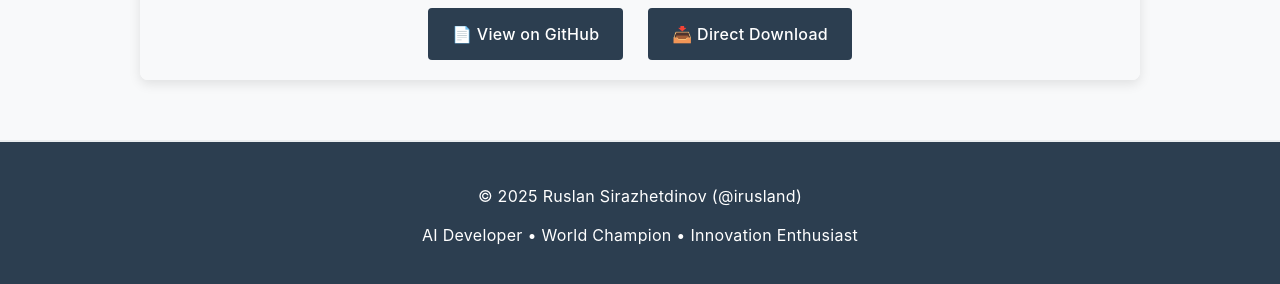
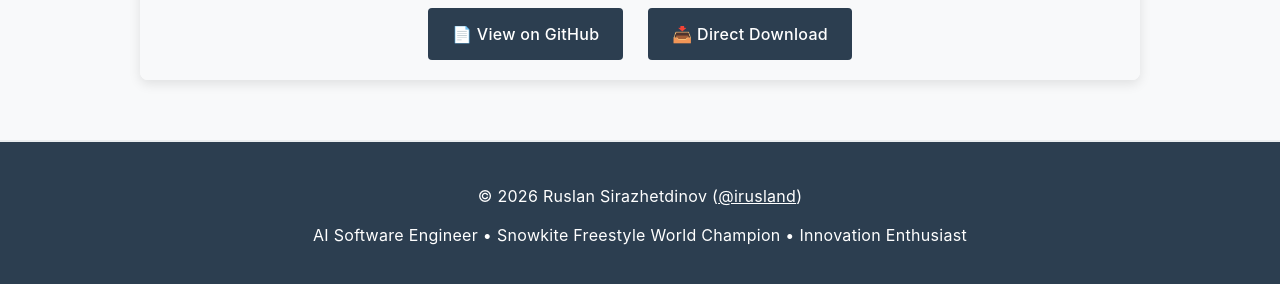
Before and after one commit to irusland/irusland.github.io, a plain HTML site: page index.html in a window 1280 px wide. Shown: the part 3292-3576 px from the top of the page. Drawn offline with Linux system fonts and the light colour scheme.

Commit message:
Update title and footer with refined professional description and dynamic year

```diff
--- a/index.html
+++ b/index.html
@@ -3,7 +3,7 @@
 <head>
     <meta charset="UTF-8">
     <meta name="viewport" content="width=device-width, initial-scale=1.0">
-    <title>Ruslan Sirazhetdinov - AI Developer & World Champion</title>
+    <title>Ruslan Sirazhetdinov - Master of Sports and Computer Science</title>
     <style>
         * {
             margin: 0;
@@ -627,8 +627,8 @@
     <!-- Footer -->
     <footer class="footer">
         <div class="container">
-            <p>&copy; 2025 Ruslan Sirazhetdinov (@irusland)</p>
-            <p>AI Developer • World Champion • Innovation Enthusiast</p>
+            <p>&copy; <span id="year"></span> Ruslan Sirazhetdinov (<a href="http://t.me/irusland" target="_blank" style="color: inherit; text-decoration: underline;">@irusland</a>)</p>
+            <p>AI Software Engineer • Snowkite Freestyle World Champion • Innovation Enthusiast</p>
         </div>
     </footer>
 
@@ -665,6 +665,9 @@
 
         // Set initial theme immediately
         applyTheme(currentTheme);
+
+        // Set current year immediately
+        document.getElementById('year').textContent = new Date().getFullYear();
 
         // Wait for DOM to load for click handlers
         document.addEventListener('DOMContentLoaded', function() {
```
